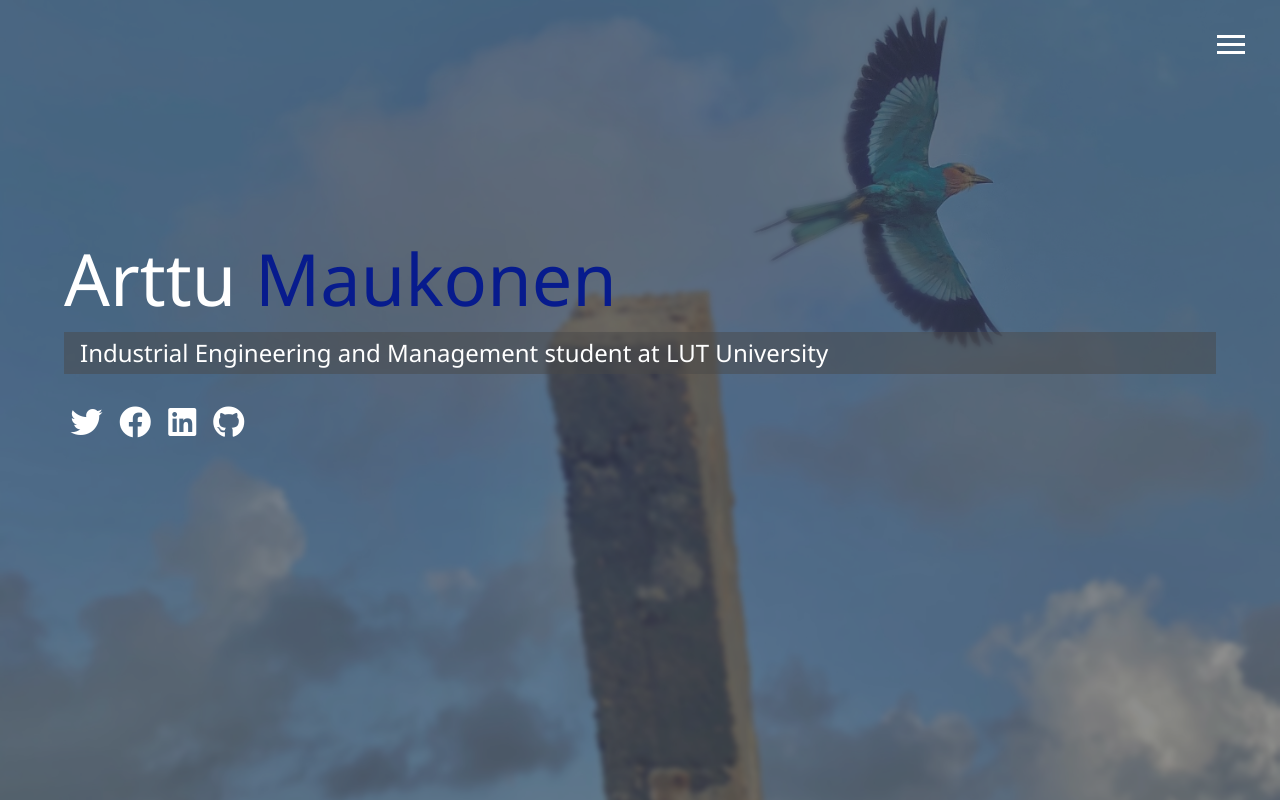
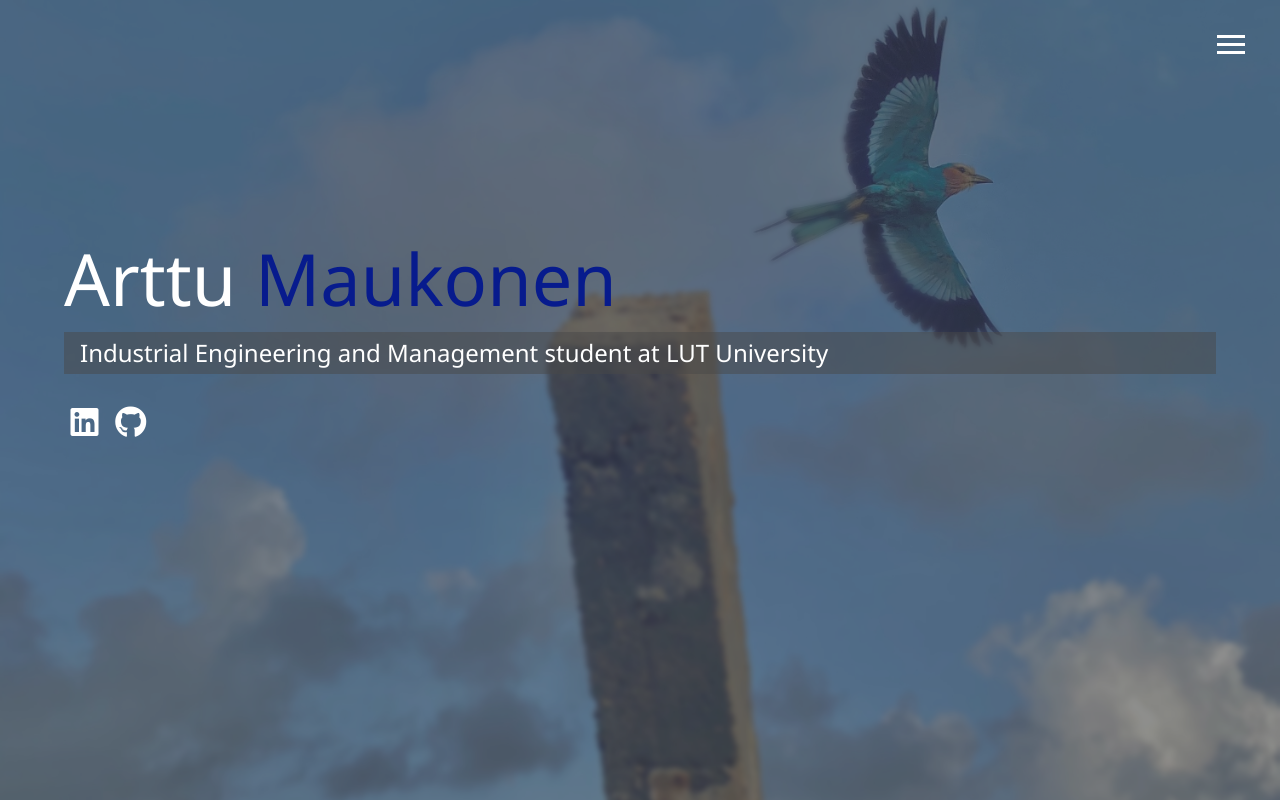
Before and after one commit to arttumau/modern_portfolio, a website: page dist/index.html in a window 1280 px wide. Drawn offline with Linux system fonts and the light colour scheme.

Commit message:
SOME update

```diff
--- a/dist/index.html
+++ b/dist/index.html
@@ -55,16 +55,11 @@
             Industrial Engineering and Management student at LUT University
         </h2>
         <div class="icons">
-            <a href="#!">
-                <i class="fab fa-twitter fa-2x"></i>
-            </a>
-            <a href="#!">
-                <i class="fab fa-facebook fa-2x"></i>
             </a>
             <a href="https://fi.linkedin.com/in/arttu-maukonen-1b463a1b4">
                 <i class="fab fa-linkedin fa-2x"></i>
             </a>
-            <a href="#!">
+            <a href="https://github.com/arttumau">
                 <i class="fab fa-github fa-2x"></i>
             </a>
         </div>
```
